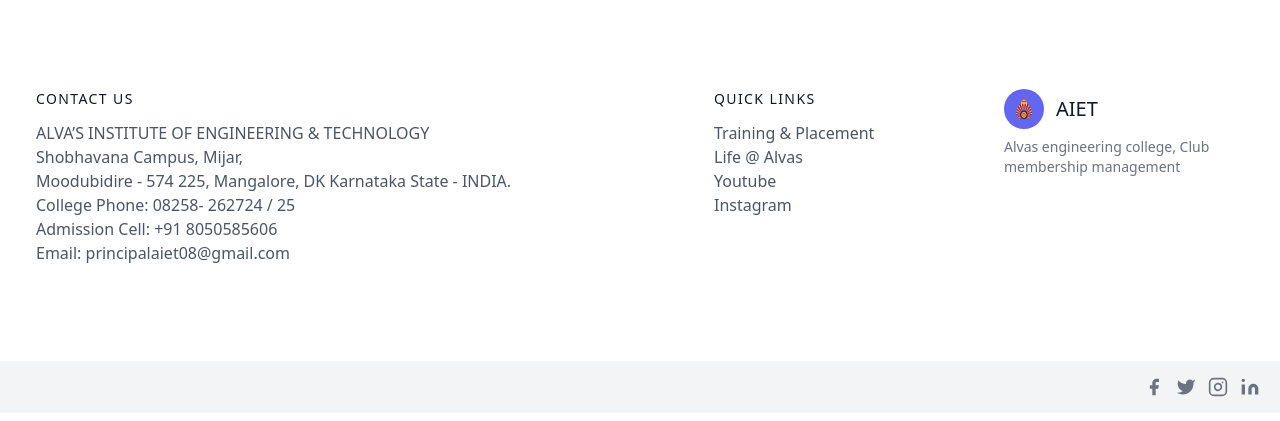
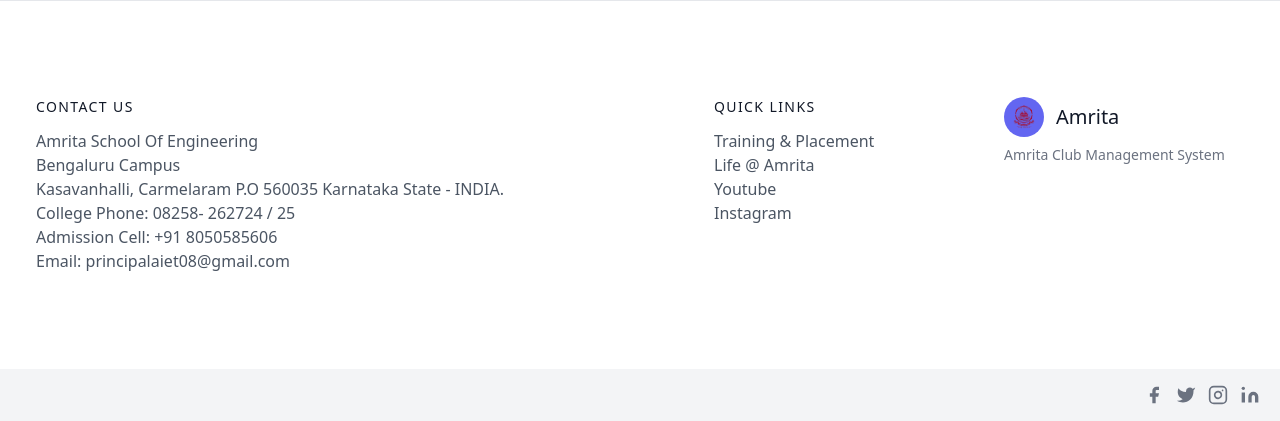
Before and after one commit to Arjun650/DBMS_Project, a PHP site: page /home/home.php in a window 1280 px wide. Shown: the part 2468-2889 px from the top of the page. Before the commit the page ends 2865 px from the top, so only its background shows below. Run offline with PHP 8.4, Linux system fonts and the light colour scheme; some libraries are stand-ins or nearby versions.

Commit message:
logoUpadate

```diff
--- a/Styles.css
+++ b/Styles.css
@@ -942,12 +942,14 @@ header .icons i:hover{
     display: flex;
     align-items: center;
     margin-top: 18px;
+
 }
 
 .developers .card .rating i{
     color:var(--orange);
-    font-size: 18px;
-    margin: 0 2px;
+    font-size: 20px;
+    /* margin: 0 2px;    */
+    margin-left: 19px;
 }
 
 ::-webkit-scrollbar{
--- a/dashboard/add_club.php
+++ b/dashboard/add_club.php
@@ -110,7 +110,7 @@ if(isset($_POST['submit'])){
                         d="M12 14l9-5-9-5-9 5 9 5zm0 0l6.16-3.422a12.083 12.083 0 01.665 6.479A11.952 11.952 0 0012 20.055a11.952 11.952 0 00-6.824-2.998 12.078 12.078 0 01.665-6.479L12 14zm-4 6v-7.5l4-2.222" />
                 </svg> -->
                 <div class=" md:w-1/6 overflow-hidden ">
-                    <img src="../images/aiet-logo.png" alt="" class="" />
+                    <img src="../images/logo.png" alt="" class="" />
                 </div>
             </div>
             <h3 class="text-2xl font-bold text-center">ADD HERE</h3>
--- a/dashboard/backup.php
+++ b/dashboard/backup.php
@@ -24,7 +24,7 @@ include '../dbconnect.php';
     <h2 class="underline underline-offset-1 text-center text-primary animate__animated animate__backInDown animate__animated ">Deleted Clubs</h2>
     <p class="text-white">Total DELETED Clubs = <?php $p = "select count(*) as `count` from `backup`"; $result= mysqli_query($conn,$p); $row = mysqli_fetch_assoc($result); echo $row['count'];?></p>
 
-        <table class="table table-striped  text-white">
+        <table class="table table-striped text-white">
   <thead>
     <tr>
       <th scope="col">Club id</th>
--- a/dashboard/club_update.php
+++ b/dashboard/club_update.php
@@ -117,7 +117,7 @@ if(isset($_POST['submit'])){
                         d="M12 14l9-5-9-5-9 5 9 5zm0 0l6.16-3.422a12.083 12.083 0 01.665 6.479A11.952 11.952 0 0012 20.055a11.952 11.952 0 00-6.824-2.998 12.078 12.078 0 01.665-6.479L12 14zm-4 6v-7.5l4-2.222" />
                 </svg> -->
                 <div class=" md:w-1/6 overflow-hidden ">
-                    <img src="../images/aiet-logo.png" alt="" class="" />
+                    <img src="../images/logo.png" alt="" class="" />
                 </div>
             </div>
             <h3 class="text-2xl font-bold text-center">UPDATE HERE</h3>
--- a/dashboard/dashboard.php
+++ b/dashboard/dashboard.php
@@ -23,7 +23,7 @@
                 <div class="flex justify-between items-center text-gray-700">
                     <div class="mx-2 my-4 ">
                         <div class=" md:w-1/6 overflow-hidden ">
-							<img src="../images/aiet-logo.png" alt="" class="" />
+							<img src="../images/logo.png" alt="" class="" />
 						</div>
                     </div>
                     <ul class="hidden md:flex items-center text-[18px] font-semibold pr-10">
--- a/dashboard/dashboard1.php
+++ b/dashboard/dashboard1.php
@@ -10,7 +10,7 @@
     href="https://cdnjs.cloudflare.com/ajax/libs/animate.css/4.1.1/animate.min.css"
   />
 
-  <link rel="icon" href="../images/aiet-logo.png" />
+  <link rel="icon" href="../images/logo1.png" />
     <!-- <link rel="stylesheet" href="style.css"> -->
     <title>dashboard</title>
 </head>
@@ -21,7 +21,7 @@
                 <div class="flex justify-between items-center text-gray-700">
                     <div class="mx-2 my-4 ">
                         <div class=" md:w-1/6 overflow-hidden ">
-							<img src="../images/aiet-logo.png" alt="" class="" />
+							<img src="../images/logo.png" alt="" class="" />
 						</div>
                     </div>
                     <ul class="hidden md:flex items-center text-[18px] font-semibold pr-10">
--- a/dashboard/dashboard2.php
+++ b/dashboard/dashboard2.php
@@ -13,7 +13,7 @@
     href="https://cdnjs.cloudflare.com/ajax/libs/animate.css/4.1.1/animate.min.css"
   />
 
-  <link rel="icon" href="../images/aiet-logo.png" />
+  <link rel="icon" href="../images/logo.png" />
     <!-- <link rel="stylesheet" href="style.css"> -->
     <title>dashboard</title>
 </head>
@@ -24,7 +24,7 @@
                 <div class="flex justify-between items-center text-gray-700">
                     <div class="mx-2 my-4 ">
                         <div class=" md:w-1/6 overflow-hidden ">
-							<img src="../images/aiet-logo.png" alt="" class="" />
+							<img src="../images/logo.png" alt="" class="" />
 						</div>
                     </div>
                     <ul class="hidden md:flex items-center text-[18px] font-semibold pr-10">
--- a/dashboard/update.php
+++ b/dashboard/update.php
@@ -129,7 +129,7 @@ if(isset($_POST['name'])) {
                         d="M12 14l9-5-9-5-9 5 9 5zm0 0l6.16-3.422a12.083 12.083 0 01.665 6.479A11.952 11.952 0 0012 20.055a11.952 11.952 0 00-6.824-2.998 12.078 12.078 0 01.665-6.479L12 14zm-4 6v-7.5l4-2.222" />
                 </svg> -->
                 <div class=" md:w-1/6 overflow-hidden ">
-                    <img src="../images/aiet-logo.png" alt="" class="" />
+                    <img src="../images/logo.png" alt="" class="" />
                 </div>
             </div>
             <h3 class="text-2xl font-bold text-center">ADD HERE</h3>
--- a/dashboard/update2.php
+++ b/dashboard/update2.php
@@ -128,7 +128,7 @@ if(isset($_POST['submit'])){
 
 ?>
                 <div class=" md:w-1/6 overflow-hidden ">
-                    <img src="../images/aiet-logo.png" alt="" class="" />
+                    <img src="../images/logo.png" alt="" class="" />
                 </div>
             </div>
             <h3 class="text-2xl font-bold text-center">UPDATE HERE</h3>
--- a/home/clubs.php
+++ b/home/clubs.php
@@ -14,7 +14,7 @@ include '../dbconnect.php';
     href="https://cdnjs.cloudflare.com/ajax/libs/animate.css/4.1.1/animate.min.css"
   />
     <title>Our clubs</title>
-    <link rel="icon" href="../images/sitelogo.png" />
+    <link rel="icon" href="../images/logo.png" />
 </head>
 <body>
     <div class="navbarheader animate__animated animate__fadeInDown">
@@ -23,7 +23,7 @@ include '../dbconnect.php';
                 <div class="flex justify-between items-center text-gray-700">
                     <div class="mx-2 my-4 ">
                       <div class=" md:w-1/6 overflow-hidden ">
-                        <img src="../images/aiet-logo.png" alt="" class="" />
+                        <img src="../images/logo.png" alt="" class="" />
                       </div>
                     </div>
                     <ul class="hidden md:flex items-center text-[18px] font-semibold pr-10">
--- a/home/home.php
+++ b/home/home.php
@@ -26,7 +26,7 @@ mysqli_close($conn);
     <script src="https://cdn.tailwindcss.com"></script>
     <link rel="stylesheet" href="style.css">
 
-    <link rel="icon" href="../images/sitelogo.png" />
+    <link rel="icon" href="../images/logo.png" />
     <link
     rel="stylesheet"
     href="https://cdnjs.cloudflare.com/ajax/libs/animate.css/4.1.1/animate.min.css"
@@ -42,8 +42,8 @@ mysqli_close($conn);
             <div class="self-center top-0 w-full max-w-7xl ">
                 <div class="flex justify-between items-center text-gray-700">
                     <div class="mx-2 my-4 ">
-                      <div class=" md:w-1/6 overflow-hidden ">
-                        <img src="../images/aiet-logo.png" alt="" class="" />
+                      <div class=" md:w-2/6 overflow-hidden ">
+                        <img src="../images/logo.png" alt="" class="" />
                       </div>
                     </div>
                     <ul class="hidden md:flex items-center text-[18px] font-semibold pr-10">
@@ -299,7 +299,8 @@ Alva’s Education Foundation Managing Trustee M. Vivek Alva told reporters in M
     <div class="div animate__animated animate__fadeInUp">
         <form class="text-gray-600 body-font relative" action="" method="post">
             <div class="absolute inset-0 bg-gray-300">
-              <iframe width="100%" height="100%" frameborder="0" marginheight="0" marginwidth="0" title="map" scrolling="no" src="https://www.google.com/maps/embed?pb=!1m18!1m12!1m3!1d3887.1894699734935!2d74.96541281482257!3d13.02360329082181!2m3!1f0!2f0!3f0!3m2!1i1024!2i768!4f13.1!3m3!1m2!1s0x3ba355f5ffc25cab%3A0x5ef9b57c1b6279cf!2sAlva&#39;s%20Institute%20of%20Engineering%20and%20Technology!5e0!3m2!1sen!2sin!4v1673792752516!5m2!1sen!2sin" style="filter: grayscale(3) contrast(1.2) opacity(0.4);"></iframe>
+
+                <iframe width="100%" height="100%" frameborder="0" marginheight="0" marginwidth="0" title="map" scrolling="no" src="https://www.google.com/maps/embed?pb=!1m18!1m12!1m3!1d15557.01030760906!2d77.66536799540073!3d12.891473797325707!2m3!1f0!2f0!3f0!3m2!1i1024!2i768!4f13.1!3m3!1m2!1s0x3bae1339d7500cd3%3A0x4b4fbdff03bfee09!2sAmrita%20School%20of%20Engineering!5e0!3m2!1sen!2sin!4v1701837812218!5m2!1sen!2sin" width="600" height="450" style="border:0;" allowfullscreen="" loading="lazy" referrerpolicy="no-referrer-when-downgrade"></iframe>
             </div>
             <div class="container px-5 py-24 mx-auto flex">
               <div class="lg:w-1/3 md:w-1/2 bg-white rounded-lg p-8 flex flex-col md:ml-auto w-full mt-10 md:mt-0 relative z-10 shadow-md">
@@ -327,22 +328,22 @@ Alva’s Education Foundation Managing Trustee M. Vivek Alva told reporters in M
         <div class="container px-5 py-24 mx-auto flex md:items-center lg:items-start md:flex-row md:flex-nowrap flex-wrap flex-col">
           <div class="w-64 flex-shrink-0 md:mx-0 mx-auto text-center md:text-left md:mt-0 mt-10">
             <a class="flex title-font font-medium items-center md:justify-start justify-center text-gray-900">
-              <img src="../images/sitelogo.png" fill="none" stroke="currentColor" stroke-linecap="round" stroke-linejoin="round" stroke-width="2" class="w-10 h-10 text-white p-2 bg-indigo-500 rounded-full" viewBox="19 16 24 24" />
+              <img src="../images/logo.png" fill="none" stroke="currentColor" stroke-linecap="round" stroke-linejoin="round" stroke-width="2" class="w-10 h-10 text-white p-2 bg-indigo-500 rounded-full" viewBox="19 16 24 24" />
                 <!-- <path d="M12 2L2 7l10 5 10-5-10-5zM2 17l10 5 10-5M2 12l10 5 10-5"></path> -->
 
-              <span class="ml-3 text-xl">AIET</span>
+              <span class="ml-3 text-xl">Amrita</span>
             </a>
-            <p class="mt-2 text-sm text-gray-500">Alvas engineering college, Club membership management</p>
+            <p class="mt-2 text-sm text-gray-500">Amrita Club Management System</p>
           </div>
           <div class="flex-grow flex flex-wrap md:pr-20 -mb-10 md:text-left text-center order-first">
             <div class="lg:w-3/4 md:w-1/2 w-full px-4">
               <h2 class="title-font font-medium text-gray-900 tracking-widest text-sm mb-3">CONTACT US</h2>
               <nav class="list-none mb-10">
                 <li>
-                  <a class="text-gray-600 hover:text-gray-800">ALVA’S INSTITUTE OF ENGINEERING & TECHNOLOGY <br>
-Shobhavana Campus, Mijar, <br>
-Moodubidire - 574 225, Mangalore, DK
-Karnataka State - INDIA.</a>
+                  <a class="text-gray-600 hover:text-gray-800">Amrita School Of Engineering <br>
+                    Bengaluru Campus <br>
+                    Kasavanhalli, Carmelaram P.O 560035
+                    Karnataka State - INDIA.</a>
                 </li>
                 <li>
                   <a class="text-gray-600 hover:text-gray-800">College Phone: 08258- 262724 / 25</a>
@@ -396,7 +397,7 @@ Karnataka State - INDIA.</a>
                   <a class="text-gray-600 hover:text-gray-800" href="https://www.aiet.org.in/training-placement/">Training & Placement</a>
                 </li>
                 <li>
-                  <a class="text-gray-600 hover:text-gray-800" href="https://www.aiet.org.in/life-alvas/ ">Life @ Alvas</a>
+                  <a class="text-gray-600 hover:text-gray-800" href="https://www.aiet.org.in/life-alvas/ ">Life @ Amrita</a>
                 </li>
                 <li>
                   <a class="text-gray-600 hover:text-gray-800" href="https://www.youtube.com/channel/UCJv1H5ZiikrG5KSXfddsDUg ">Youtube</a>
--- a/home/process_announcement.php
+++ b/home/process_announcement.php
@@ -6,7 +6,6 @@ if ($_SERVER["REQUEST_METHOD"] === "POST") {
     $title = $_POST['title'];
     $content = $_POST['content'];
 
-    // Insert the new announcement into the database (replace with your database connection logic)
     $conn = new mysqli("localhost", "root", "", "aietclub");
 
     if ($conn->connect_error) {
--- a/user/home.php
+++ b/user/home.php
@@ -42,7 +42,7 @@ mysqli_close($conn);
                 <div class="flex justify-between items-center text-gray-700">
                     <div class="mx-2 my-4 ">
                       <div class=" md:w-1/6 overflow-hidden ">
-                        <img src="../images/aiet-logo.png" alt="" class="" />
+                        <img src="../images/logo.png" alt="" class="" />
                       </div>
                     </div>
                     <ul class="hidden md:flex items-center text-[18px] font-semibold pr-10">
--- a/userlogin.php
+++ b/userlogin.php
@@ -72,7 +72,7 @@ if(isset($_POST['createacc'])){
                                 <div class="flex flex-col items-center justify-center text-stone-400">
                                     <!-- <ion-icon name="logo-amplify" class="text-5xl text-fuchsia-600"></ion-icon> -->
                                     <div class=" md:w-1/6 overflow-hidden ">
-                                        <img src="images/aiet-logo.png" alt="" class="" />
+                                        <img src="images/logo.png" alt="" class="" />
                                     </div>
                                     <div class="flex flex-col">
                                         <div class="m-2">USERNAME</div>
```
Also changed, not shown: index.php (+30 -33 lines), images/logo.png.
